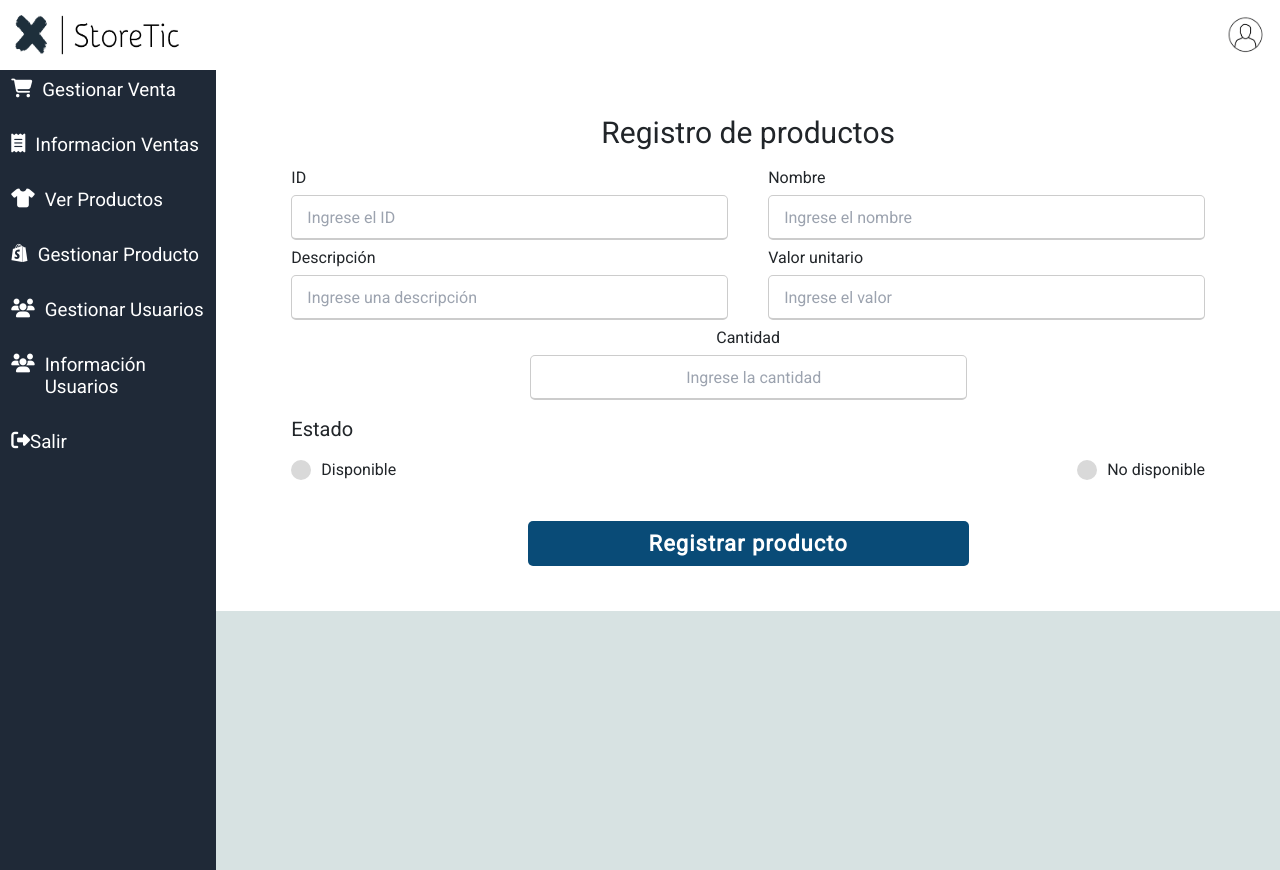
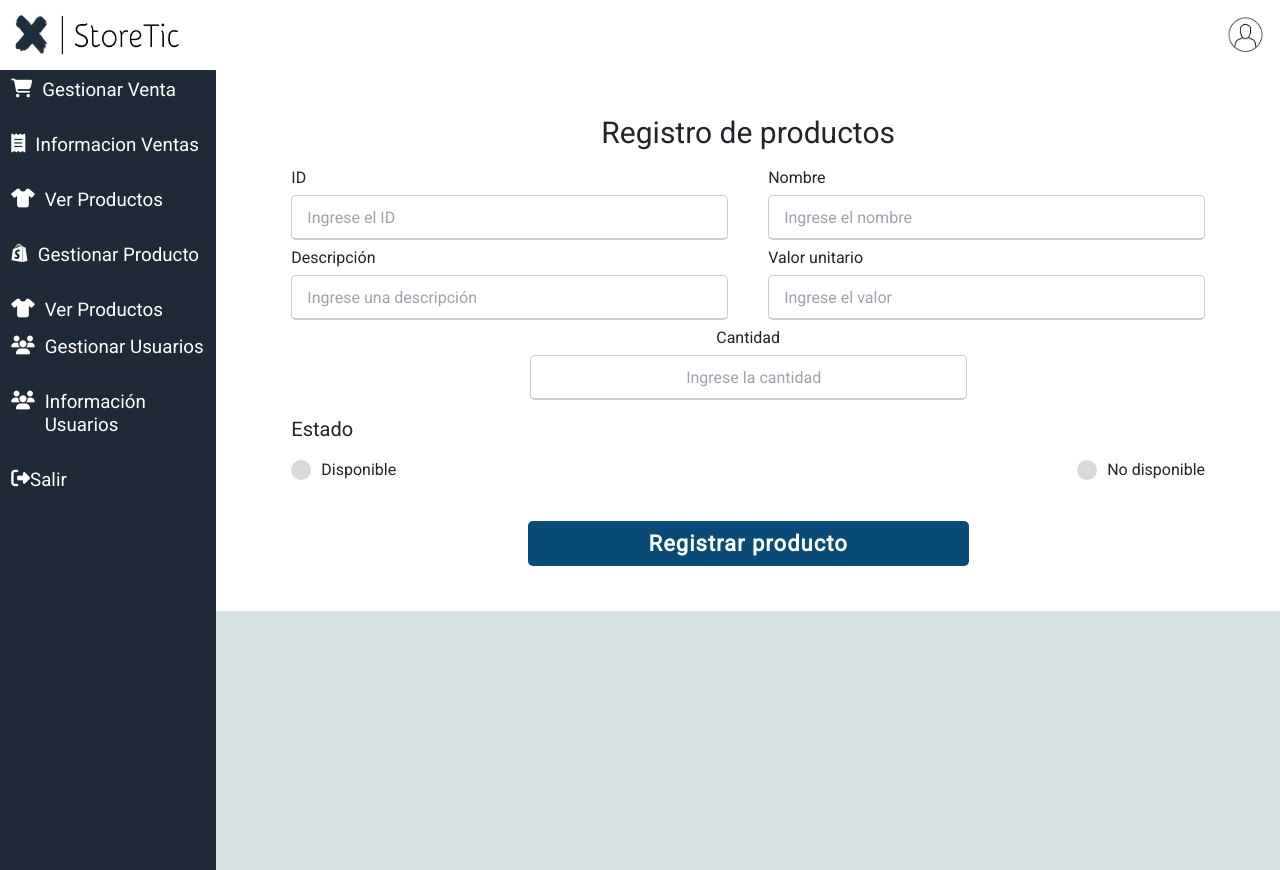
Before and after one commit to proyectoMisionTiic/Proyecto-TIC, a React (Create React App) app: page /GestionProductos in a window 1280 px wide. Built offline with nearby package versions, Linux system fonts and the light colour scheme.

Commit message:
Update sidebar.jsx

```diff
--- a/src/components/sidebar.jsx
+++ b/src/components/sidebar.jsx
@@ -43,6 +43,13 @@ const Sidebar = () => {
           </div>
           </Link>
 
+          <Link to="/VerProductos">
+          <div className=" flex   hover:bg-green-500 my-1 p-2.5  ml-2 mr-2 tablet:mb-10 portatil:mb-15">
+            <i class="fas fa-tshirt text-white justify-center mr-3"></i>
+            <Botonsidebar className="celular:" NombreBoton="Ver Productos" />
+          </div>
+          </Link>
+
           <Link to="/GestionUsuarios">
             <div className=" flex  hover:bg-green-500 my-1 p-2.5  ml-2 mr-2 tablet:mb-10 portatil:mb-15 andrew-campo">
               <i class="fas fa-users text-white justify-center mr-3"></i>
```
